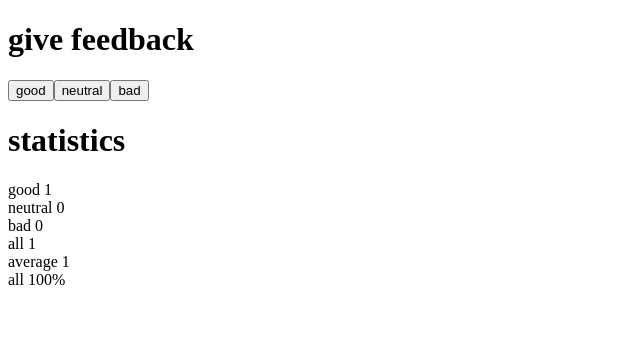
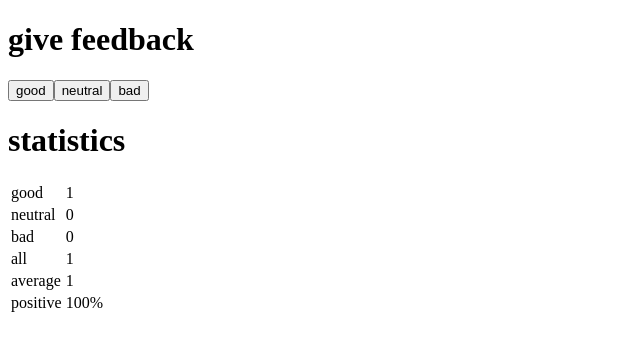
Before and after one commit to Ahmadalkharfan/FullStackOpen2022, a React (Create React App) app in the folder part1/unicafe/: page / in a window 1280 px wide. Both pictures are taken after a click on the button "good". Shown: the top 350 px of the page, without its empty margins (0-640 px from the left). Built offline with nearby package versions, Linux system fonts and the light colour scheme.

Commit message:
1.11*: unicafe step6

```diff
--- a/part1/unicafe/src/App.js
+++ b/part1/unicafe/src/App.js
@@ -10,9 +10,10 @@ const Header = ({ headers }) => {
 
 const StatisticLine = ({ text, value }) => {
   return (
-    <div>
-      {text} {value}
-    </div>
+    <tr>
+      <td>{text}</td>
+      <td>{value}</td>
+    </tr>
   )
 }
 
@@ -29,24 +30,28 @@ const Statistics = (props) => {
   const average = props.allFeedbacks > 0 ? (props.good - props.bad) / props.allFeedbacks : 0;
   const positive = props.allFeedbacks > 0 ? (props.good / props.allFeedbacks) * 100 : 0;
 
-  if(props.allFeedbacks===0){
+  if (props.allFeedbacks === 0) {
     return (
-  <div>
-    <Header headers={props.headers}/>
+      <>
+        <Header headers={props.headers} />
         No feedback given
-  </div>
-  )}
+      </>
+    )
+  }
 
   return (
     <>
       <Header headers={props.headers} />
-
+      <table>
+        <tbody>
           <StatisticLine value={props.good} text='good' />
           <StatisticLine value={props.neutral} text='neutral' />
           <StatisticLine value={props.bad} text='bad' />
           <StatisticLine value={props.allFeedbacks} text='all' />
           <StatisticLine value={average} text='average' />
-      <StatisticLine value={positive + '%'} text='all' />
+          <StatisticLine value={positive + '%'} text='positive ' />
+        </tbody>
+      </table>
     </>
   )
 }
@@ -76,7 +81,7 @@ const App = () => {
   }
 
   return (
-    <div>
+    <>
       <Header headers={headers[0]} />
 
       <Button handleClick={handleGoodClick} text='good' />
@@ -84,7 +89,7 @@ const App = () => {
       <Button handleClick={handleBadClick} text='bad' />
 
       <Statistics headers={headers[1]} good={good} neutral={neutral} bad={bad} allFeedbacks={allFeedbacks} />
-    </div>
+    </>
   )
 }
 
```
Lines whose indentation alone changed are shown as unchanged.
